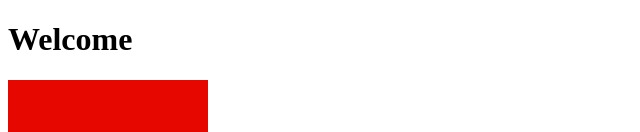
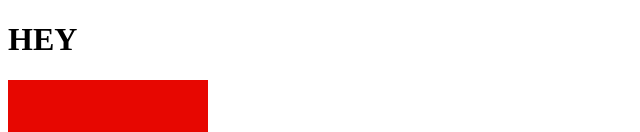
Before and after one commit to jpheos/git-101, a plain HTML site: page index.html in a window 1280 px wide. Shown: the top 132 px of the page, without its empty margins (0-640 px from the left). Drawn offline with Linux system fonts and the light colour scheme.

Commit message:
change title to hey

```diff
--- a/index.html
+++ b/index.html
@@ -7,7 +7,7 @@
   <title>Document</title>
 </head>
 <body>
-  <h1>Welcome</h1>
+  <h1>HEY</h1>
   <img src="logo.png" alt="logo">
 </body>
 </html>
```
